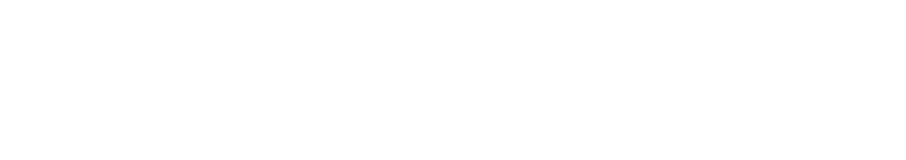
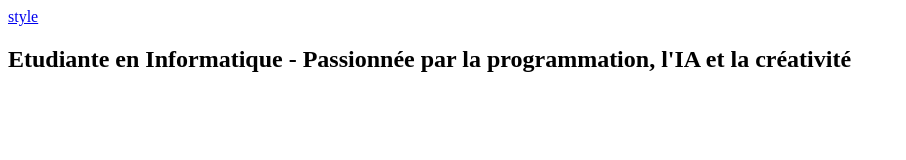
Before and after one commit to noahdsz/mon-cv, a plain HTML site: page index.html in a window 1280 px wide. Shown: the whole page, without its empty margins (0-906 px from the left). Drawn offline with Linux system fonts and the light colour scheme.

Commit message:
modification titre

```diff
--- a/index.html
+++ b/index.html
@@ -3,11 +3,10 @@
 <head>
     <meta charset="UTF-8">
     <meta name="viewport" content="width=device-width, initial-scale=1.0">
-    <title>index/title>
+    <title>Titre</title>
     <a href="style.css">style</a>
 </head>
 <body>
-    <section>Titre
-    </section>
+    <h2>Etudiante en Informatique - Passionnée par la programmation, l'IA et la créativité</h2>
 </body>
 </html>
```
